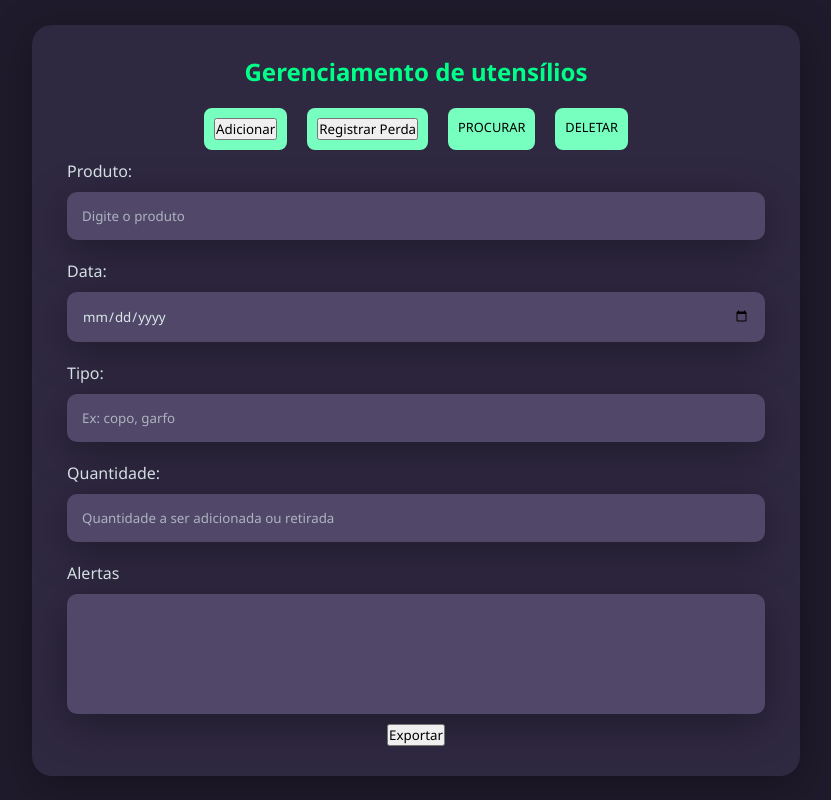
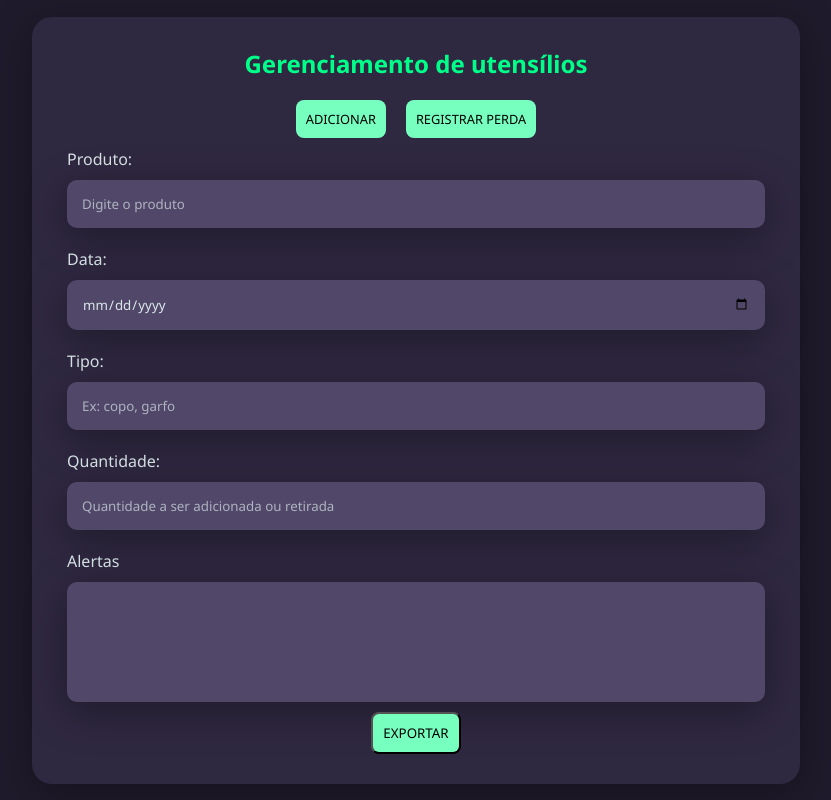
Before and after one commit to LucasAvilaP/controle-estoque, a Django app: template controle_estoque/gestao_estoque/templates/gestao_estoque/pagina-inicial.html in a window 1280 px wide. Shown: the whole page, without its empty margins (224-1055 px from the left). Run offline with Django 3.2, Linux system fonts and the light colour scheme; the template is opened without the code that fills it, so the values that code supplies are empty; some web fonts are replaced.

Commit message:
Ajustes no CSS da pagina-inicial

```diff
--- a/controle_estoque/autenticacao/static/autenticacao/css/pagina-inicial.css
+++ b/controle_estoque/autenticacao/static/autenticacao/css/pagina-inicial.css
@@ -15,12 +15,15 @@
   cursor: pointer;
 }
 
-.card-login .btn-list li {
+.card-login .btn-list li,
+button {
   background: #77ffc0;
   padding: 10px;
   text-align: center;
   border-radius: 8px;
   text-transform: uppercase;
+  cursor: pointer;
+  list-style: none;
 }
 
 .textfield textarea {
--- a/controle_estoque/gestao_estoque/templates/gestao_estoque/pagina-inicial.html
+++ b/controle_estoque/gestao_estoque/templates/gestao_estoque/pagina-inicial.html
@@ -33,10 +33,8 @@
 
         <nav class="btn-geral">
         <ul class="btn-list">
-          <li><button onclick="adicionarQuantidade()">Adicionar</button></li>
-          <li><button onclick="diminuirQuantidade()">Registrar Perda</button></li>
-          <li>Procurar</li>
-          <li>Deletar</li>
+          <li onclick="adicionarQuantidade()"> Adicionar </li>
+          <li onclick="diminuirQuantidade()"> Registrar Perda </li>
         </ul>
       </nav>
 
```
Also changed, not shown: controle_estoque/db.sqlite3.
